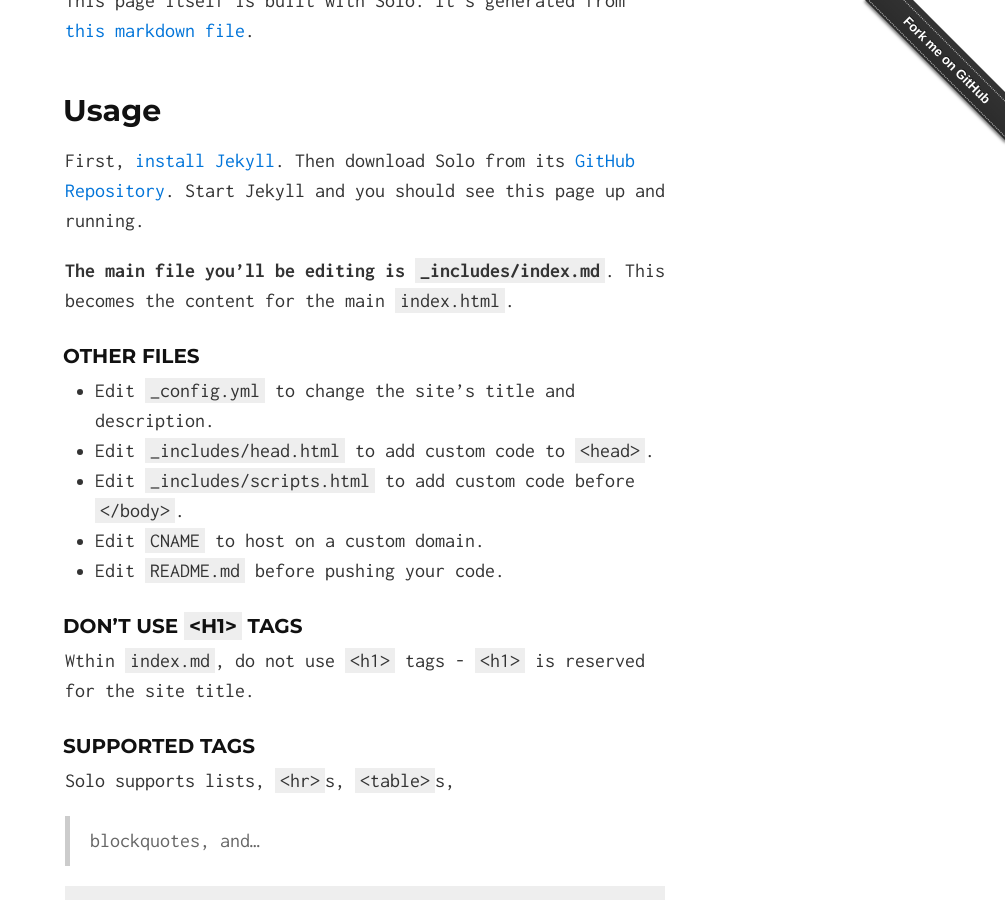
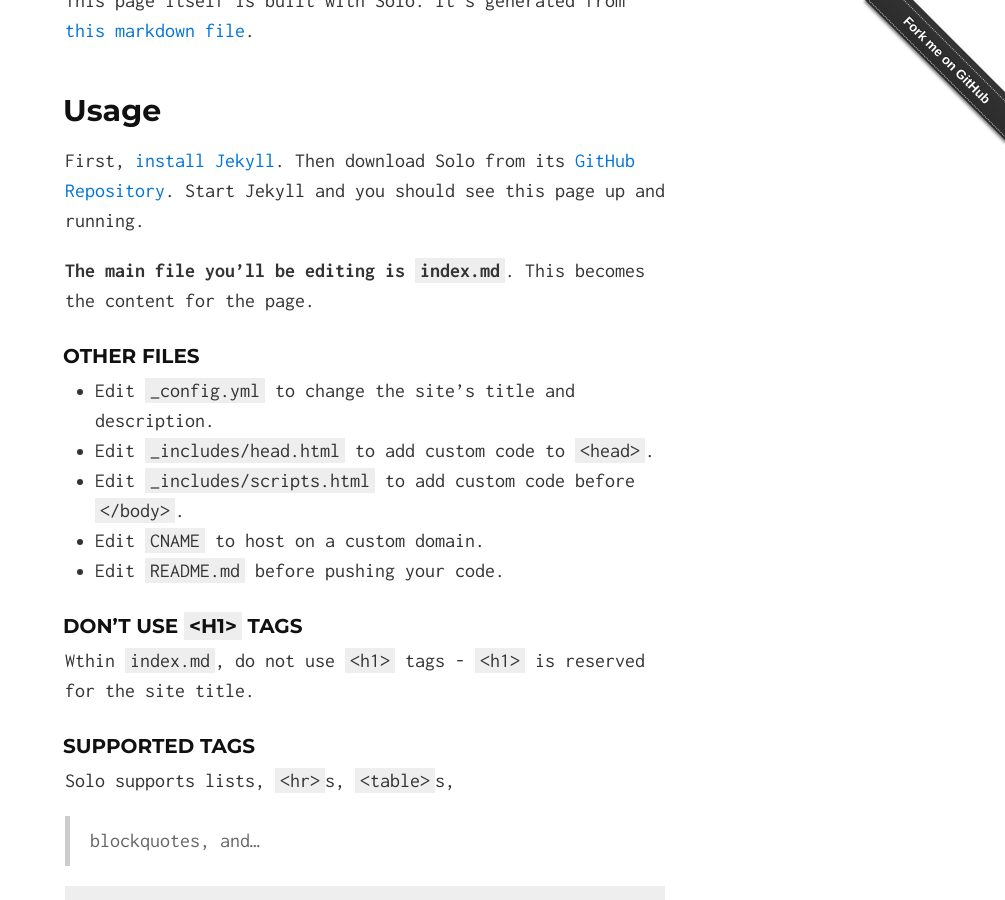
Before and after one commit to entropia/tip-toi-reveng, a Jekyll site: the page built from index.md, in a window 1280 px wide and 900 px high, scrolled down 703 px. Shown: the whole window, without its empty margins (275-1280 px from the left). Built offline with Jekyll 4.4.1, drawn with Linux system fonts in a browser that asks for light colours.

Commit message:
Update index.md

```diff
--- a/index.md
+++ b/index.md
@@ -22,7 +22,7 @@
 
 First, [install Jekyll](http://jekyllrb.com/docs/installation/). Then download Solo from its [GitHub Repository](https://github.com/chibicode/solo). Start Jekyll and you should see this page up and running.
 
-**The main file you'll be editing is `_includes/index.md`**. This becomes the content for the main `index.html`.
+**The main file you'll be editing is `index.md`**. This becomes the content for the page.
 
 ### Other Files
 
```
